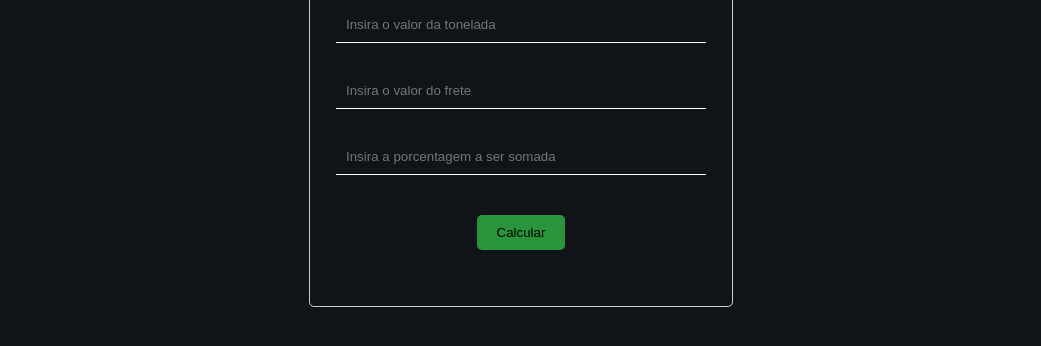
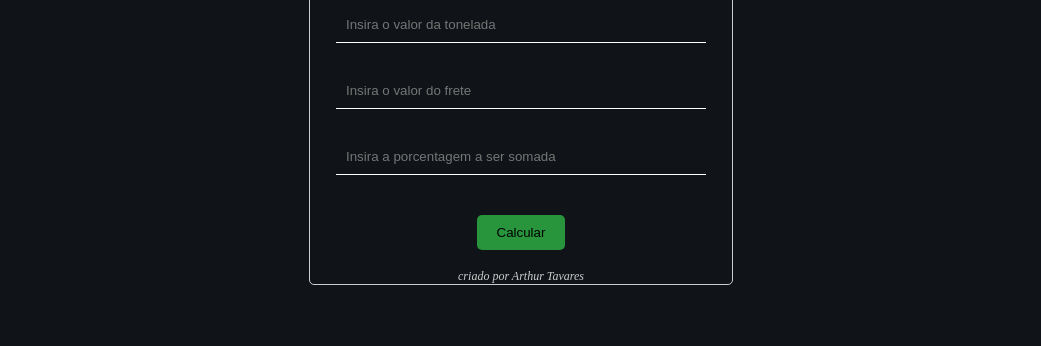
Before and after one commit to ArthurTvr/Calculo-Custo-Venda, a plain HTML site: page index.html in a window 1280 px wide. Shown: the part 298-644 px from the top of the page, without its empty margins (119-1160 px from the left). Drawn offline with nearby package versions, Linux system fonts and the light colour scheme.

Commit message:
Adicionado infos

```diff
--- a/index.css
+++ b/index.css
@@ -181,7 +181,7 @@ body {
     transition: 0.3s;
     max-width: 400px;
     margin: 0 auto;
-    padding: 36px;
+    padding: 36px 36px 0px;
     border: 1px solid #ccc;
     border-radius: 5px;
     display: flex;
@@ -272,3 +272,11 @@ input:focus {
         font-size: 16px;
     }
 }
+
+.footer-container {
+    font-style: italic;
+    font-family: 'Times New Roman', Times, serif;
+    font-size: 12px;
+    padding-bottom: 2px;
+    color: #ccc;
+}
--- a/index.html
+++ b/index.html
@@ -45,7 +45,14 @@
             <div id="resultado2"></div>
             <div id="resultado3"></div>
         </div>
+        <footer class="footer-container" id="infos">
+            <div >
+                <p>criado por Arthur Tavares</p>
+            </div>
+        </footer>
     </div>
 
+
 </body>
-    </html>
+
+</html>
--- a/index.js
+++ b/index.js
@@ -7,11 +7,14 @@ function calcular() {
     const porcentagem = parseFloat(document.getElementById("porcentagem").value);
     const frete = parseFloat(document.getElementById("frete").value);
     const valor = parseFloat(valorInput.value);
+
+
     if (isNaN(valor)) {
         resultadoDiv1.innerText = "";
         resultadoDiv2.innerText = "";
         resultadoDiv3.innerText = "";
     } else {
+
         a.style.display = 'block';
         a.style.backgroundColor = "#333333";
         const resultado1 = (valor / 20 + frete) * (porcentagem / 100 + 1);
```
